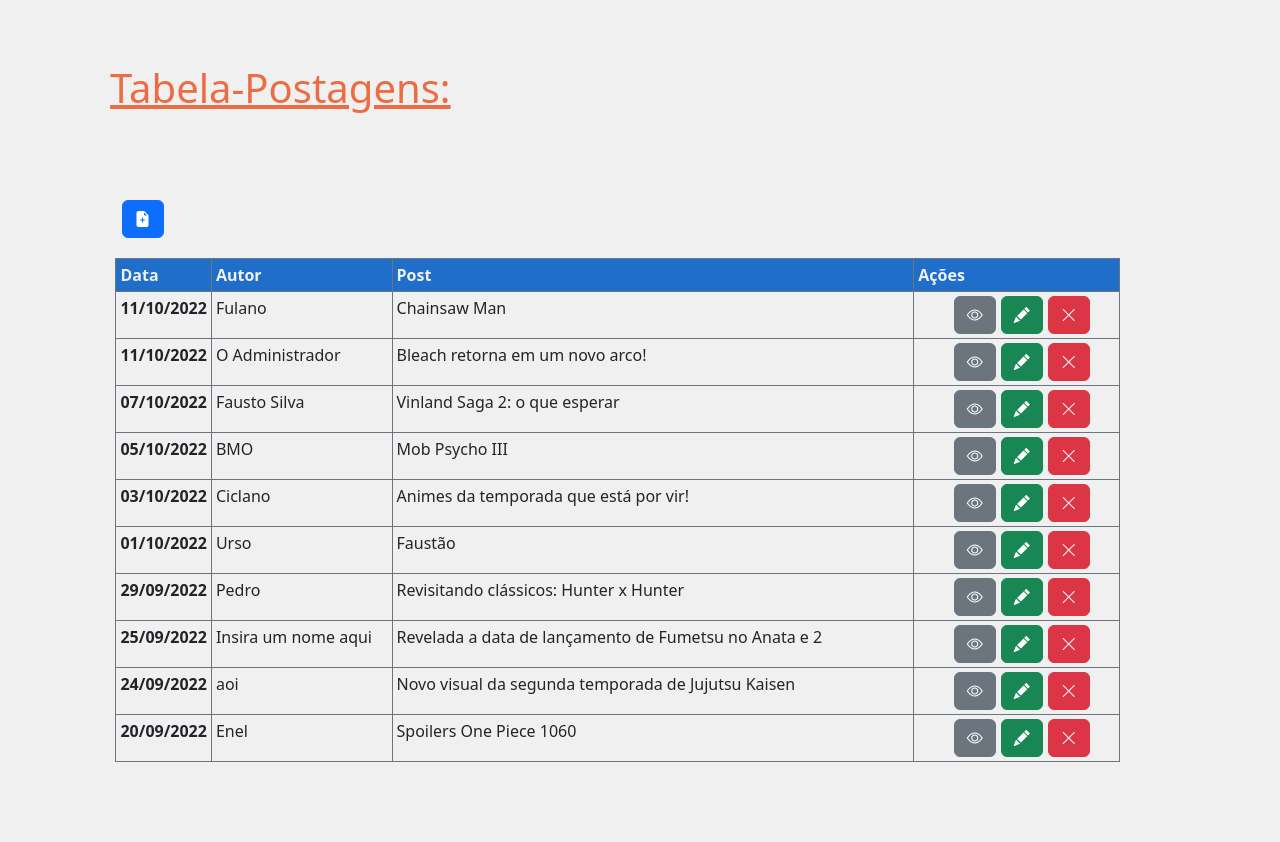
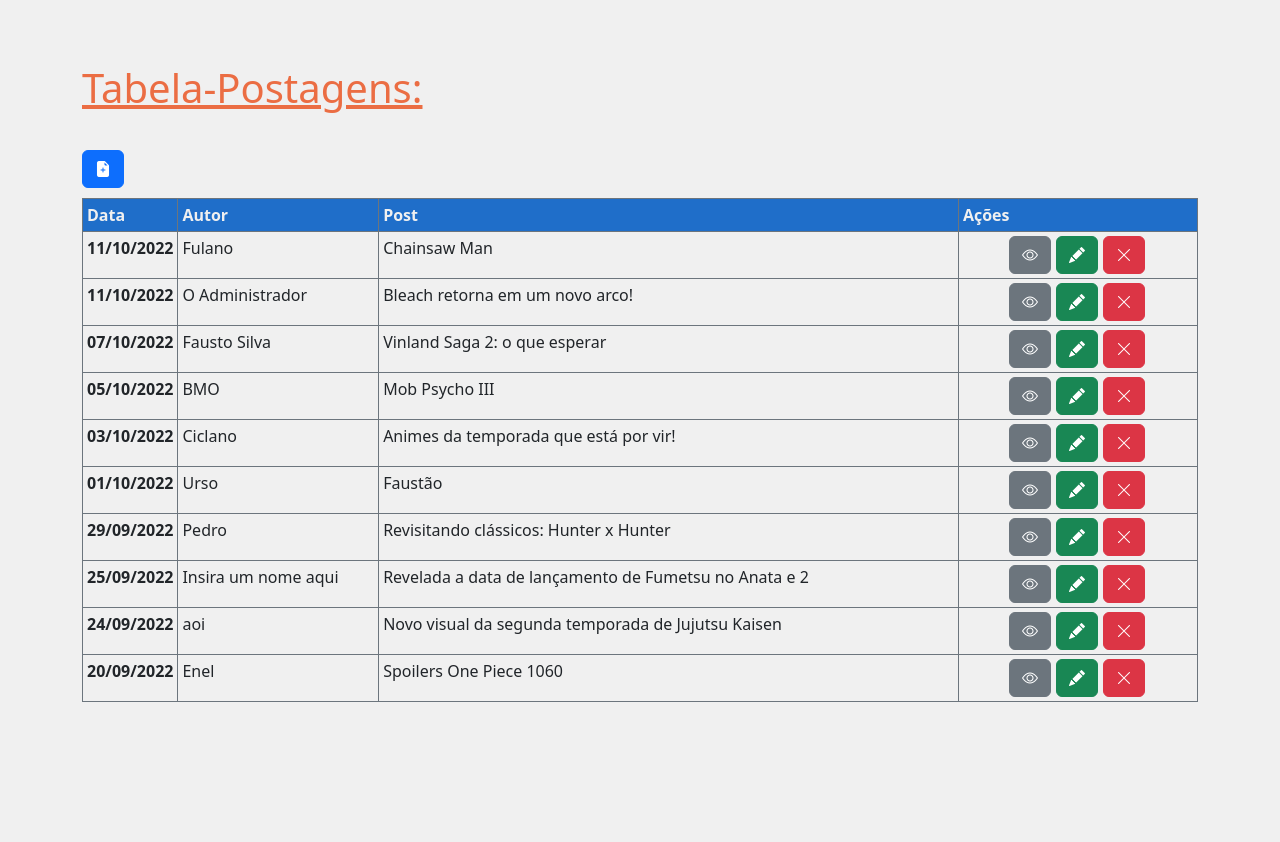
Before and after one commit to Kaymartins/Trainee-2022.2, a PHP site: page /app/views/admin/lista_de_postagens.html in a window 1280 px wide. After the commit the page ends 702 px from the top, so only its background shows below. Run offline with PHP 8.4, Linux system fonts and the light colour scheme; some libraries are stand-ins or nearby versions.

Commit message:
Alinhando o título e o botão com a tabela

```diff
--- a/JornalDeKonoha/app/views/admin/lista_de_postagens.html
+++ b/JornalDeKonoha/app/views/admin/lista_de_postagens.html
@@ -14,10 +14,12 @@
 </head>
 
 <body>
+        <div class="navigation container">
             <h1 class="titulo"><u>Tabela-Postagens:</u></h1>
 
-    <button type="button" class="btn btn-primary but-add botao-criar" title="Criar post"><i
+            <button type="button" class="btn btn-primary but-add" title="Criar post"><i
                     class="bi bi-file-earmark-plus-fill"></i></button>
+        </div>
 
         <div class="container">
             <div class="table-responsive">
--- a/JornalDeKonoha/public/css/lista_de_postagens.css
+++ b/JornalDeKonoha/public/css/lista_de_postagens.css
@@ -5,31 +5,18 @@
 }
 
 .titulo {
-    margin-left: 4%;
     color: #EB6D43;
 }
 
 
-.botao-criar {
-
-}
 
 .but-add {
-    margin-top: 80px;
-    margin-left: 5%;
-    margin-bottom: 20px;
-}
-
-.container {
-    display: flex;
-    flex-direction: column;
-    justify-content: center;
-    gap: 10px;
+    margin-top: 30px;
+    margin-bottom: 10px;
 }
 
 .tabela {
-    margin-left: 3%;
-    width: 90%;
+    width: 100%;
 }
 
 .barra-guia {
@@ -52,7 +39,7 @@
 .botao {
     display: flex;
     gap: 5px;
-    margin-left: 18%;
+    margin-left: 20%;
 }
 
 @media (max-width: 1200px) {
```
Also changed, not shown: other parts of JornalDeKonoha/app/views/admin/lista_de_postagens.html (+30 -30 lines). Lines whose indentation alone changed are shown as unchanged.
